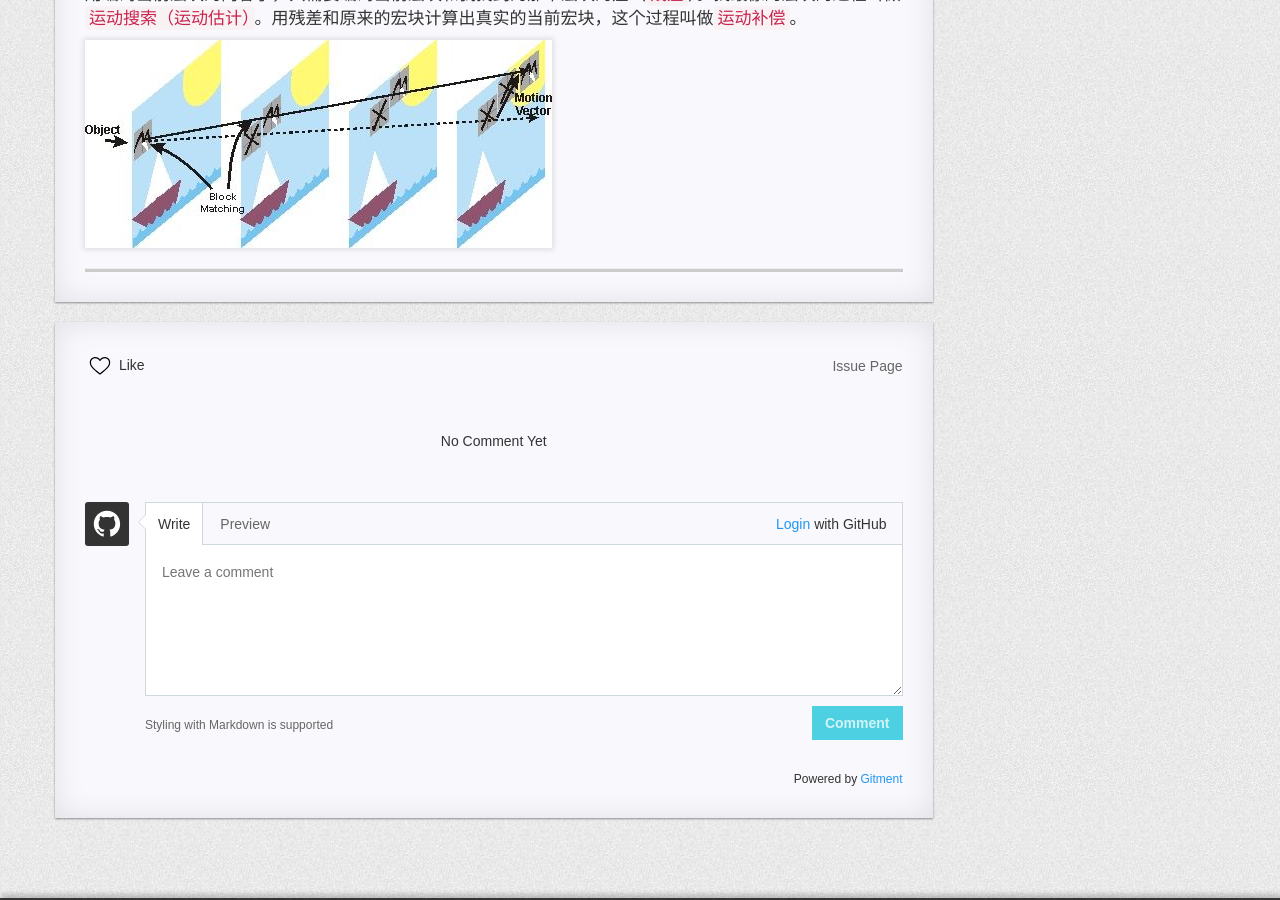
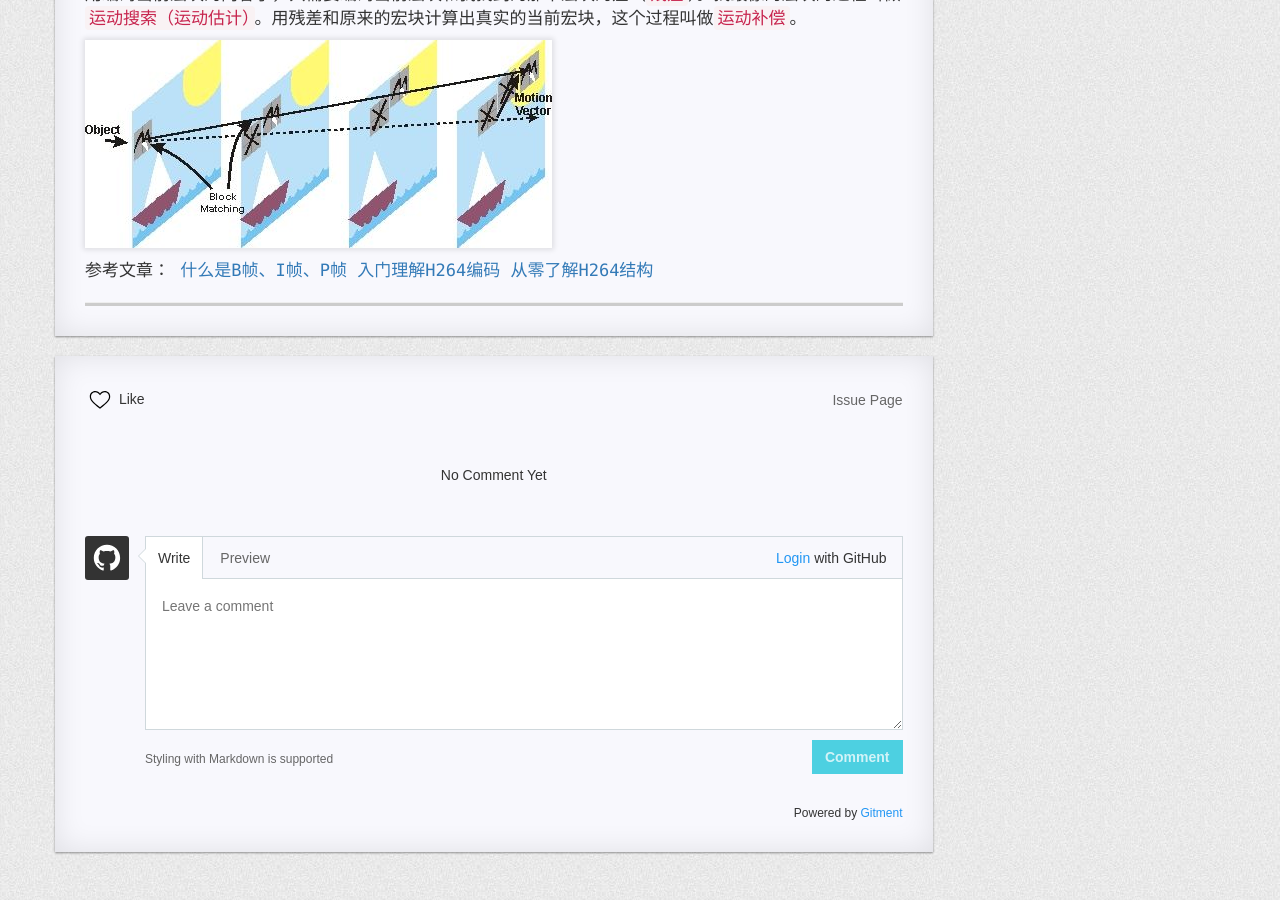
Before and after one commit to FrankdeBoers/blog, a Jekyll site: the page built from _posts/2019-08-13-H.264解析（二）.md, in a window 1280 px wide and 900 px high, scrolled down 12204 px. Built offline with Jekyll 4.4.1, drawn with Linux system fonts in a browser that asks for light colours; nearby versions of some CDN libraries; a style sheet for code colours, icons or effects is not loaded.

Commit message:
Update 2019-08-13-H.264解析（二）.md

```diff
--- a/_posts/2019-08-13-H.264解析（二）.md
+++ b/_posts/2019-08-13-H.264解析（二）.md
@@ -215,3 +215,9 @@ Block Matching 就是块匹配，就是查找前面已经编码的帧中，和
 
 
 ![](https://raw.githubusercontent.com/FrankdeBoers/blog/master/static/img/%E8%BF%90%E5%8A%A8%E8%A1%A5%E5%81%BF.jpg)
+
+
+参考文章：
+[什么是B帧、I帧、P帧](https://blog.csdn.net/thinkingaboutlife/article/details/5279548)
+[入门理解H264编码](https://blog.csdn.net/go_str/article/details/80340564)
+[从零了解H264结构](http://www.iosxxx.com/blog/2017-08-09-%E4%BB%8E%E9%9B%B6%E4%BA%86%E8%A7%A3H264%E7%BB%93%E6%9E%84.html)
```
